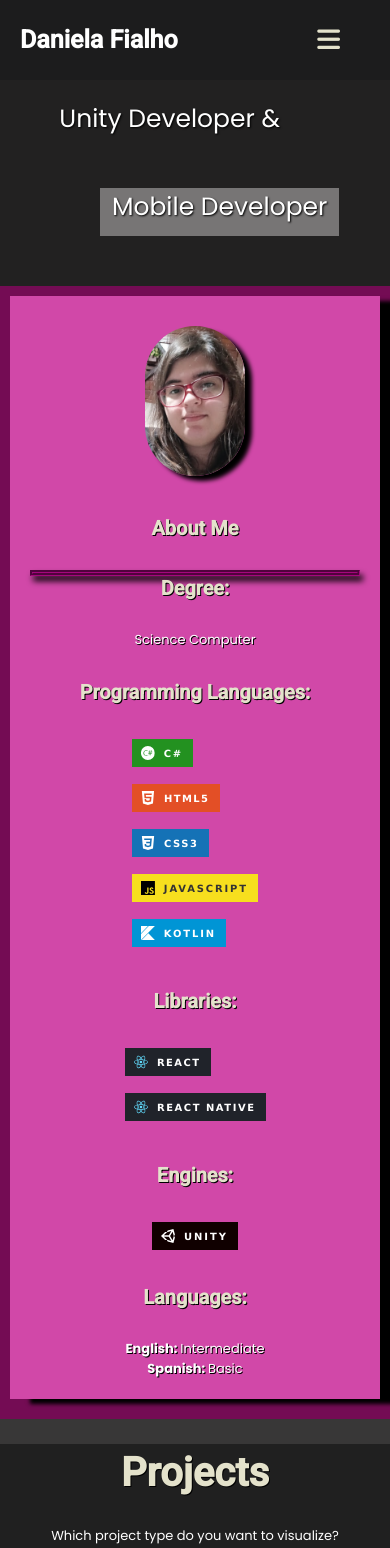
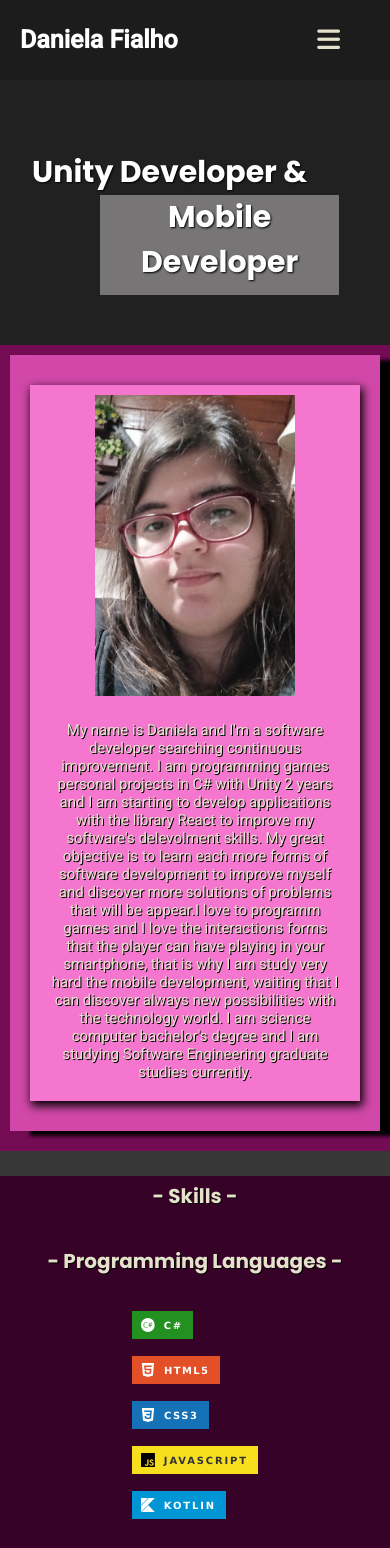
Before and after one commit to DanielaDoliveira/myPortfolio, a React (Create React App) app: page / in a window 390 px wide. Shown: the top 1548 px of the page. Built offline with nearby package versions, Linux system fonts and the light colour scheme.

Commit message:
Adjusting about me section

```diff
--- a/src/components/About.tsx
+++ b/src/components/About.tsx
@@ -14,13 +14,14 @@
 import linkedin from "../assets/.env.photos/linkedin.svg"
 export function About(){
   return(
+    <div>
          <div className = "aboutMe">
 
               <div className = "careerOne">
-            <p>Unity Developer &amp;<br/>
+                      <h1>Unity Developer &amp;<br/>
 
-        </p>
-            <p className = "careerTwo">Mobile Developer</p>
+                  </h1>
+                      <h1 className = "careerTwo">Mobile Developer</h1>
 
               </div>
 
@@ -28,15 +29,23 @@
               <section className = "descriptionAboutMe">
                     <div id = "myPhotoDiv">
                     <img src = {profilePhoto} id = "myPhoto" className = "myPhoto" alt = "Foto de perfil de Daniela"/>
+                    <p id = "description">My name is Daniela and I'm a software developer searching continuous improvement.
+                    I am programming games personal projects  in C# with Unity 2 years and I am starting to develop applications with the library React to improve my software's delevolment skills.
+          My great objective is to learn each more forms of software development to improve myself and discover more solutions of problems that
+           will be appear.I love to programm games and I love the interactions forms that the player can have playing in your smartphone,
+            that is why I am study very hard the mobile development, waiting that I can discover always  new possibilities with the technology
+             world. I am science computer bachelor's degree and I am studying Software Engineering graduate studies currently. </p>
                     </div>
 
+                   </section>
+
+                 </div>
+
+                 <section className = "mySkills">
 
 
-          <h1 className = "datasheet" id = "aboutMe"> About Me</h1>
-          <span className = "lineTitle"></span>
-          <h2 className = "datasheet">Degree:</h2>
-          <p id = "description">Science Computer</p>
-          <h2 className = "datasheet">Programming Languages:</h2>
+                    <h2 className = "datasheet">-&nbsp;Skills&nbsp;-</h2>
+                    <h2 className = "datasheet">-&nbsp;Programming Languages&nbsp;-</h2>
                       <div className = "listOfBadges">
                       <ul className = "badges">
                        <li><img id = "badges"src = {csharplogo} alt = "C# programming language "/></li>
@@ -47,7 +56,7 @@
                       </ul>
                       </div>
 
-          <h2 className = "datasheet">Libraries:</h2>
+                       <h2 className = "datasheet">-&nbsp;Libraries&nbsp;-</h2>
                        <div className = "listOfBadges">
                        <ul className = "badges">
                          <li>  <img id = "badges"src = {reactJsLogo} alt = " React logo"/></li>
@@ -58,20 +67,18 @@
 
                       </div>
 
-         <h2 className = "datasheet">Engines:</h2>
+                      <h2 className = "datasheet">-&nbsp;Engines&nbsp;-</h2>
                       <div className = "listOfBadges">
                             <img id = "badges"src = {unityLogo} alt = "Unity logo"/>
                       </div>
 
-         <h2 className = "datasheet">Languages:</h2>
-         <p  id = "description"><b>English: </b> Intermediate</p>
-         <p  id = "description"><b>Spanish: </b> Basic</p>
+
 
 
 
 
                     </section>
+    </div>
 
-</div>
   )
 }
--- a/src/components/MenuBar.tsx
+++ b/src/components/MenuBar.tsx
@@ -54,6 +54,14 @@
 
 
                          </li>
+                         <li>
+
+                    <a href = "https://docs.google.com/document/d/1CIBF4l8YSoI7rHWw233GT-OGk_QV1v-U8XZE3cmuPXo/edit?usp=sharing">
+                 Resume
+                      </a>
+
+
+                     </li>
 
                 </ul>
 
--- a/src/components/MyFooter.tsx
+++ b/src/components/MyFooter.tsx
@@ -11,13 +11,13 @@
   return(
     <footer className = "myFooterArea" >
       <div className = "paragraph">
-            <h6>
+            <h5>
             <strong>{copyright}</strong>
-            </h6>
+            </h5>
 
        </div>
       <div>
-
+      <h5 id = "informations">CONTACT/FOLLOW ME!</h5>
       <ul className ="contactBadges" id = "contacts">
 
       <li>
--- a/src/components/Projects.tsx
+++ b/src/components/Projects.tsx
@@ -38,7 +38,7 @@
                      {( !isReactNative &&
                     <div>
                       <h1 className = "datasheet">Projects</h1>
-                    <p  id = "description"> Which project type do you want to visualize?
+                    <p  id = "projectsDescription"> Which project type do you want to visualize?
                     <br/><b>CHOOSE</b> pressing one options bellow:</p>
                       </div>
                     )}
--- a/src/styles/about.scss
+++ b/src/styles/about.scss
@@ -1,4 +1,4 @@
-p
+h1
 {
   font-family: 'Poppins';
   font-size:30px;
@@ -10,7 +10,7 @@
 .secCareer{
   margin-left :200px;
 }
-.careerOne p
+.careerOne h1
 {
   font-size: 30px;
   text-shadow: 1px 1px 2px #000000;
@@ -26,6 +26,17 @@
 
 
 }
+#description{
+  display:flex;
+
+    text-align: left ;
+    text-shadow: 2px 2px 4px 2px black;
+    margin:5px;
+    padding:15px;
+    font-family: "Roboto";
+    font-size: 25px;
+
+}
 .careerTwo
 { font-size:25px;
   margin-left:100px;
@@ -37,30 +48,32 @@
 {
   background:rgb(116, 12, 84);
   padding-bottom:10px;
-}
-.myPhoto
-{
-
-  display:block;
-  align-items: center;
-  justify-content:center;
-  height:150px;
-  width: 100px;
-  box-shadow: #222121;
-  border-radius: 190px;
-  margin:10px;
-  box-shadow: 7px 5px 4px black;
-
 
 }
+
 #myPhotoDiv
 {
   display:flex;
 
-  align-items: center;
-  justify-content:center;
+  align-items: flex-start;
+  justify-content:flex-start;
+  background:rgb(245, 118, 207);
+  box-shadow: 2px 4px 9px 1px black;
+
 }
-
+.mySkills
+{
+  background:rgb(55, 2, 39);
+  margin:10px auto;
+  padding-bottom:30px;
+  h2{
+    font-family: "Poppins";
+  }
+  .mySkills p{
+    font-family: Roboto;
+    text-align: center;
+  }
+}
 
 .descriptionAboutMe
 {
@@ -144,10 +157,106 @@
 
 }
 
+@media(max-width: 600px)
+{
+  .descriptionAboutMe
+{
+   display:flex;
+   justify-content: center;
+   align-items: center;
 
-@media (max-width: 858px)
+}
+
+
+#description{
+  display:flex;
+    justify-content:center;
+    align-items: center;
+    text-align: center ;
+    font-size:16px;
+
+}
+
+.descriptionAboutMe img
 {
+   display:flex;
+   justify-content: center;
+   align-items: center;
+   width:200px;
+   margin:10px auto;
 
+}
+
+#myPhoto img
+{
+  display:flex;
+  box-shadow: 3px 5px 6px 6 black;
+  align-items: center;
+  justify-content:center;
+
+  width:50px;
+
+
+}
+#myPhotoDiv
+{
+  display:block;
+
+  align-items: center;
+  justify-content:center;
+  background:rgb(245, 118, 207);
+  box-shadow: 2px 4px 9px 1px black;
+
+
+
+}
+
+}
+@media (max-width: 800px)
+{
+  .descriptionAboutMe img
+{
+   display:flex;
+   justify-content: center;
+   align-items: center;
+   width:200px;
+   margin:10px auto;
+
+}
+
+
+#description{
+  display:flex;
+    justify-content:center;
+    align-items: center;
+    text-align: center ;
+    font-size:16px;
+
+}
+
+#myPhoto img
+{
+  display:flex;
+  box-shadow: 3px 5px 6px 6 black;
+  align-items: center;
+  justify-content:center;
+
+  width:50px;
+
+
+}
+#myPhotoDiv
+{
+  display:block;
+  margin: 10px auto;
+  align-items: center;
+  justify-content:center;
+  background:rgb(245, 118, 207);
+  box-shadow: 2px 4px 9px 1px black;
+
+
+
+}
   .badgeUnity {
     display:flex;
 
@@ -202,7 +311,7 @@
 .careerOne
 {
   margin:0px;
-
+  padding-top:150px;
   padding-right: 13%;
   background:#222121;
   justify-content:center;
--- a/src/styles/footerComponent.scss
+++ b/src/styles/footerComponent.scss
@@ -33,7 +33,7 @@
   text-align:justify;
   padding:20px;
 }
-.paragraph h6
+.paragraph h5
 {
 
 
@@ -41,6 +41,7 @@
   font-family:"Poppins";
   font-size : 12px;
   margin: 10px;
+
 
 }
 
@@ -50,6 +51,7 @@
   display:flex;
   justify-content:center;
   align-items: center;
+  padding-top: 100px;
 
 
 }
@@ -82,7 +84,18 @@
 
 
 }
-
+#informations
+{
+  display:flex;
+  justify-content:center;
+  align-items: center;
+}
+#informations h5
+{
+  display:inline-flex;
+  justify-content:center;
+  align-items: center;
+}
 .badgesInFooter
 {
  display:inline;
--- a/src/styles/projects.scss
+++ b/src/styles/projects.scss
@@ -1,3 +1,18 @@
+
+#projectsDescription
+{
+    display: flexbox;
+    justify-content:center;
+    align-items:center;
+    font-size:13px;
+    margin:30px auto;
+    font-size: 20px;
+    text-align:center;
+    font-family: "Roboto";
+
+}
+
+
 .button
 {
   width:80px;
@@ -22,6 +37,8 @@
   padding:10px;
 
 }
+
+
 
 .myProjects
 {
@@ -77,6 +94,16 @@
 
 
 @media (max-width: 600px){
+  #projectsDescription
+{
+    display:flexbox;
+    justify-content:center;
+    align-items:center;
+    font-size:13px;
+    margin:10px auto;
+
+}
+
   .button
   {
     width:50px;
@@ -104,10 +131,6 @@
 
 
 }
-#description
-{
-  font-size:13px;
-}
 
 
 
```
Lines whose indentation alone changed are shown as unchanged.
